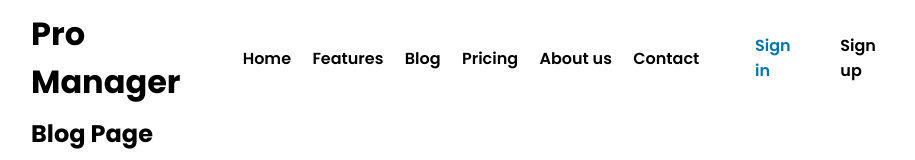
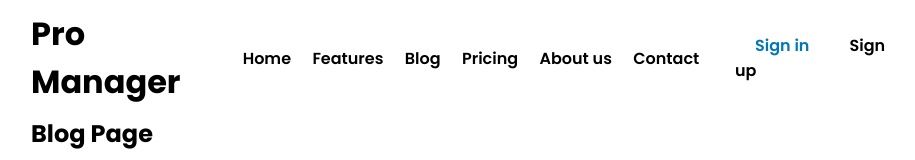
Before and after one commit to amjadelmerabet/Pro-Manager, a React (Vite) app in the folder client/: page /blog in a window 1280 px wide. Shown: the top 160 px of the page, without its empty margins (169-1084 px from the left). Built offline with nearby package versions, Linux system fonts and the light colour scheme.

Commit message:
Updating both landing page and workspace headers

```diff
--- a/client/src/components/Header.css
+++ b/client/src/components/Header.css
@@ -3,6 +3,11 @@ header {
   grid-template-columns: repeat(5, 1fr);
   align-items: center;
   padding-block: 10px;
+}
+
+.app-name a {
+  text-decoration: none;
+  color: black;
 }
 
 ul.menu {
@@ -29,6 +34,20 @@ ul.menu li a {
   text-decoration: none;
 }
 
+.workspace {
+  display: inline;
+  text-decoration: none;
+  background-color: var(--primary-color);
+  color: white;
+  padding: 4px 16px;
+  border-radius: 6px;
+  transition: background-color 250ms ease-in-out;
+}
+
+.workspace:hover {
+  background-color: var(--primary-color-hover);
+}
+
 .auth-section .signin-button {
   color: #0077B6;
 }
--- a/client/src/components/Header.jsx
+++ b/client/src/components/Header.jsx
@@ -2,9 +2,13 @@ import { Link } from "react-router";
 import "./Header.css";
 
 export default function Header() {
+  const userLoggedIn = JSON.parse(sessionStorage.getItem("authUser"));
+
   return (
     <header>
-      <h1 className="app-name poppins-bold">Pro Manager</h1>
+      <h1 className="app-name poppins-bold">
+        <Link to="/">Pro Manager</Link>
+      </h1>
       <ul className="menu">
         <li className="poppins-semibold">
           <Link to="/">Home</Link>
@@ -26,8 +30,23 @@ export default function Header() {
         </li>
       </ul>
       <div className="auth-section">
-        <Link to="/signin" className="signin-button poppins-semibold">Sign in</Link>
-        <Link to="/signup" className="signup-button poppins-semibold">Sign up</Link>
+        {userLoggedIn && userLoggedIn.authenticated ? (
+          <Link
+            to={`/auth/${userLoggedIn.user}/dashboard`}
+            className="workspace poppins-semibold"
+          >
+            My Workspace
+          </Link>
+        ) : (
+          <div className="auth-buttons">
+            <Link to="/signin" className="signin-button poppins-semibold">
+              Sign in
+            </Link>
+            <Link to="/signup" className="signup-button poppins-semibold">
+              Sign up
+            </Link>
+          </div>
+        )}
       </div>
     </header>
   );
--- a/client/src/pages/auth/components/AuthHeader.css
+++ b/client/src/pages/auth/components/AuthHeader.css
@@ -9,6 +9,11 @@
   position: relative;
   padding-block: 1vh;
   height: 12vh;
+}
+
+.application-name a {
+  text-decoration: none;
+  color: black;
 }
 
 .auth-header .auth-menu {
--- a/client/src/pages/auth/components/AuthHeader.jsx
+++ b/client/src/pages/auth/components/AuthHeader.jsx
@@ -26,7 +26,9 @@ export default function AuthHeader({ user, setAuthentication }) {
   return (
     <div className="container">
       <header className="auth-header">
-        <h1 className="application-name poppins-bold">Pro Manager</h1>
+        <h1 className="application-name poppins-bold">
+          <Link to="/">Pro Manager</Link>
+        </h1>
         <ul className="auth-menu">
           <li className="auth-menu-item poppins-semibold">
             <Link to={"/auth/" + user + "/dashboard"}>Dashboard</Link>
```
Lines whose indentation alone changed are shown as unchanged.
